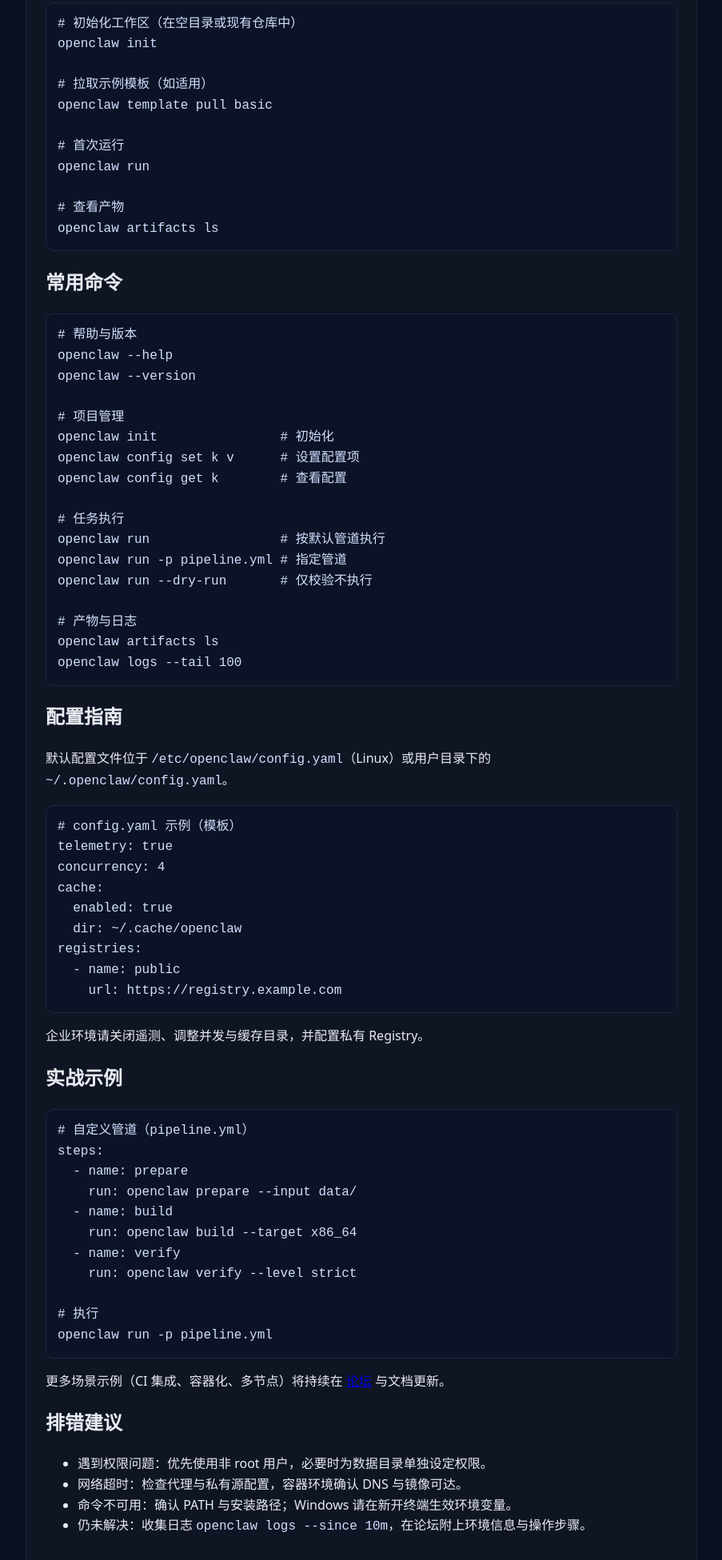
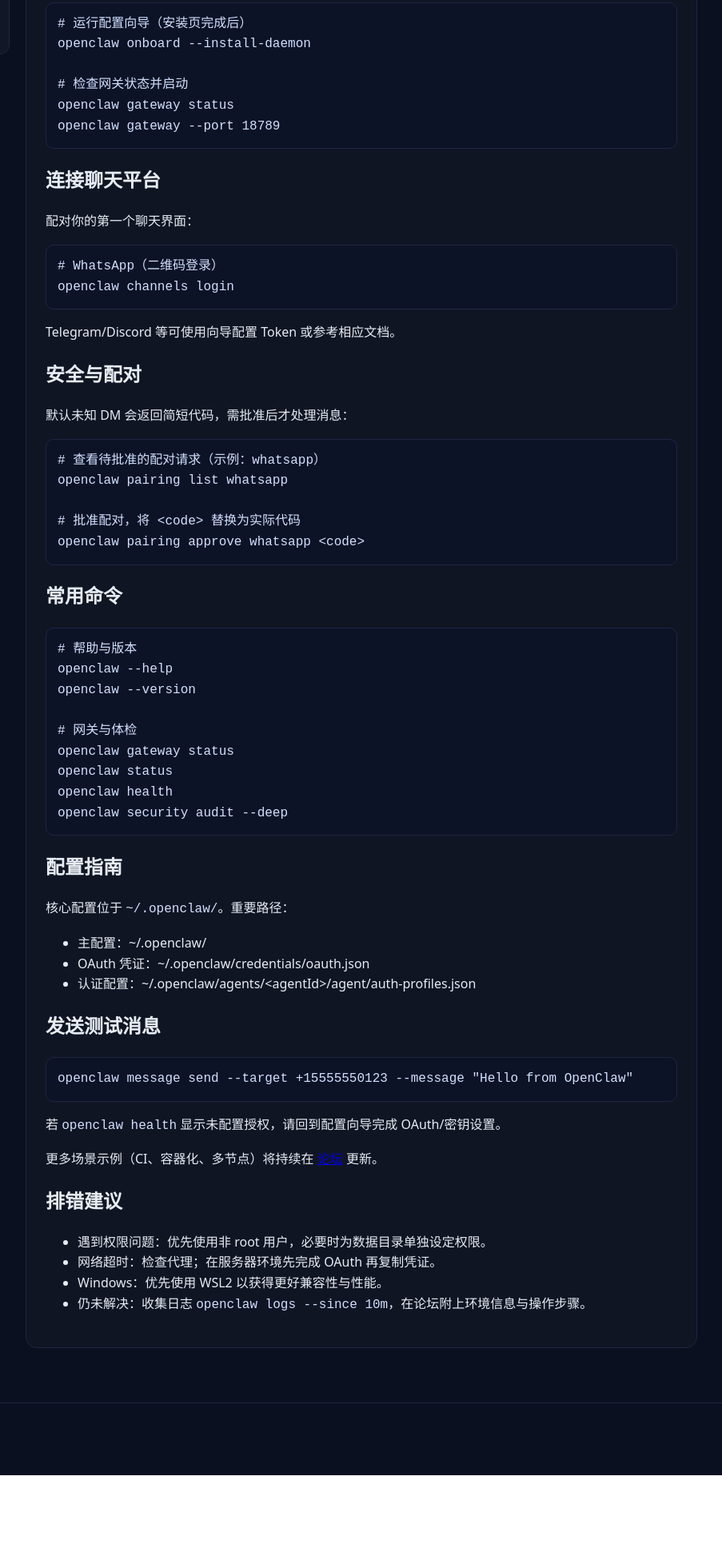
Before and after one commit to sim0nj/openclawcn, a plain HTML site: page docs/usage.html in a window 1280 px wide. Shown: the part 482-2433 px from the top of the page at 80% size, without its empty margins (318-1221 px from the left). After the commit the page ends 2327 px from the top, so only its background shows below. Drawn offline with Linux system fonts and the light colour scheme.

Commit message:
fix gtihub page

```diff
--- a/docs/usage.html
+++ b/docs/usage.html
@@ -5,6 +5,13 @@
   <meta name="viewport" content="width=device-width, initial-scale=1" />
   <title>使用指南 · OpenClaw 中文站</title>
   <meta name="description" content="OpenClaw 使用教程：核心概念、常用命令、配置、示例与排错。" />
+  <meta property="og:locale" content="zh_CN" />
+  <meta property="og:title" content="OpenClaw 使用指南" />
+  <meta property="og:description" content="连接聊天平台、配对批准与测试消息，掌握网关与体检命令。" />
+  <meta name="twitter:card" content="summary" />
+  <meta name="twitter:title" content="OpenClaw 使用指南" />
+  <meta name="twitter:description" content="连接聊天平台、配对批准与测试消息，掌握网关与体检命令。" />
+  <link rel="alternate" hreflang="zh-CN" href="./usage.html" />
   <link rel="stylesheet" href="../assets/styles.css" />
 </head>
 <body>
@@ -30,6 +37,9 @@
       <h4>章节导航</h4>
       <a href="#concepts" class="active">核心概念</a>
       <a href="#quickstart">快速上手</a>
+      <a href="#channels">连接聊天平台</a>
+      <a href="#security">安全与配对</a>
+      <a href="#message">发送测试消息</a>
       <a href="#commands">常用命令</a>
       <a href="#config">配置指南</a>
       <a href="#examples">实战示例</a>
@@ -48,17 +58,28 @@
       </ul>
 
       <h2 id="quickstart">快速上手</h2>
-<pre><code># 初始化工作区（在空目录或现有仓库中）
-openclaw init
+<pre><code># 运行配置向导（安装页完成后）
+openclaw onboard --install-daemon
 
-# 拉取示例模板（如适用）
-openclaw template pull basic
+# 检查网关状态并启动
+openclaw gateway status
+openclaw gateway --port 18789
+</code></pre>
 
-# 首次运行
-openclaw run
+      <h2 id="channels">连接聊天平台</h2>
+      <p>配对你的第一个聊天界面：</p>
+<pre><code># WhatsApp（二维码登录）
+openclaw channels login
+</code></pre>
+      <p>Telegram/Discord 等可使用向导配置 Token 或参考相应文档。</p>
 
-# 查看产物
-openclaw artifacts ls
+      <h2 id="security">安全与配对</h2>
+      <p>默认未知 DM 会返回简短代码，需批准后才处理消息：</p>
+<pre><code># 查看待批准的配对请求（示例：whatsapp）
+openclaw pairing list whatsapp
+
+# 批准配对，将 &lt;code&gt; 替换为实际代码
+openclaw pairing approve whatsapp &lt;code&gt;
 </code></pre>
 
       <h2 id="commands">常用命令</h2>
@@ -66,55 +87,32 @@
 openclaw --help
 openclaw --version
 
-# 项目管理
-openclaw init                # 初始化
-openclaw config set k v      # 设置配置项
-openclaw config get k        # 查看配置
-
-# 任务执行
-openclaw run                 # 按默认管道执行
-openclaw run -p pipeline.yml # 指定管道
-openclaw run --dry-run       # 仅校验不执行
-
-# 产物与日志
-openclaw artifacts ls
-openclaw logs --tail 100
+# 网关与体检
+openclaw gateway status
+openclaw status
+openclaw health
+openclaw security audit --deep
 </code></pre>
 
       <h2 id="config">配置指南</h2>
-      <p>默认配置文件位于 <code>/etc/openclaw/config.yaml</code>（Linux）或用户目录下的 <code>~/.openclaw/config.yaml</code>。</p>
-<pre><code># config.yaml 示例（模板）
-telemetry: true
-concurrency: 4
-cache:
-  enabled: true
-  dir: ~/.cache/openclaw
-registries:
-  - name: public
-    url: https://registry.example.com
+      <p>核心配置位于 <code>~/.openclaw/</code>。重要路径：</p>
+      <ul>
+        <li>主配置：~/.openclaw/</li>
+        <li>OAuth 凭证：~/.openclaw/credentials/oauth.json</li>
+        <li>认证配置：~/.openclaw/agents/&lt;agentId&gt;/agent/auth-profiles.json</li>
+      </ul>
+
+      <h2 id="message">发送测试消息</h2>
+<pre><code>openclaw message send --target +15555550123 --message "Hello from OpenClaw"
 </code></pre>
-      <p>企业环境请关闭遥测、调整并发与缓存目录，并配置私有 Registry。</p>
-
-      <h2 id="examples">实战示例</h2>
-<pre><code># 自定义管道（pipeline.yml）
-steps:
-  - name: prepare
-    run: openclaw prepare --input data/
-  - name: build
-    run: openclaw build --target x86_64
-  - name: verify
-    run: openclaw verify --level strict
-
-# 执行
-openclaw run -p pipeline.yml
-</code></pre>
-      <p>更多场景示例（CI 集成、容器化、多节点）将持续在 <a href="https://forum.example.com/" target="_blank" rel="noopener">论坛</a> 与文档更新。</p>
+      <p>若 <code>openclaw health</code> 显示未配置授权，请回到配置向导完成 OAuth/密钥设置。</p>
+      <p>更多场景示例（CI、容器化、多节点）将持续在 <a href="https://forum.example.com/" target="_blank" rel="noopener">论坛</a> 更新。</p>
 
       <h2 id="troubleshoot">排错建议</h2>
       <ul>
         <li>遇到权限问题：优先使用非 root 用户，必要时为数据目录单独设定权限。</li>
-        <li>网络超时：检查代理与私有源配置，容器环境确认 DNS 与镜像可达。</li>
-        <li>命令不可用：确认 PATH 与安装路径；Windows 请在新开终端生效环境变量。</li>
+        <li>网络超时：检查代理；在服务器环境先完成 OAuth 再复制凭证。</li>
+        <li>Windows：优先使用 WSL2 以获得更好兼容性与性能。</li>
         <li>仍未解决：收集日志 <code>openclaw logs --since 10m</code>，在论坛附上环境信息与操作步骤。</li>
       </ul>
     </article>
```
Also changed, not shown: docs/faq.html (+23 -1 lines), docs/install.html (+57 -48 lines), index.html (+11 -4 lines), .github/workflows/pages.yml.
